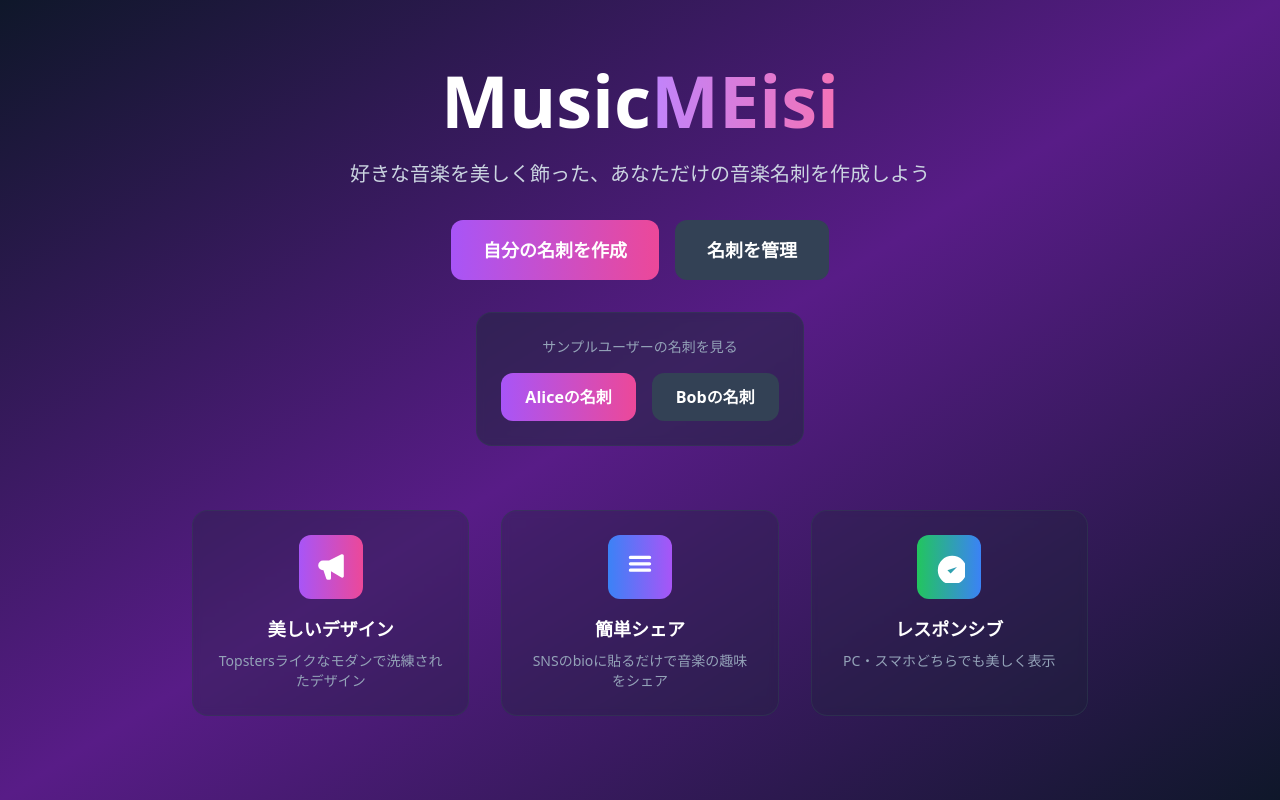
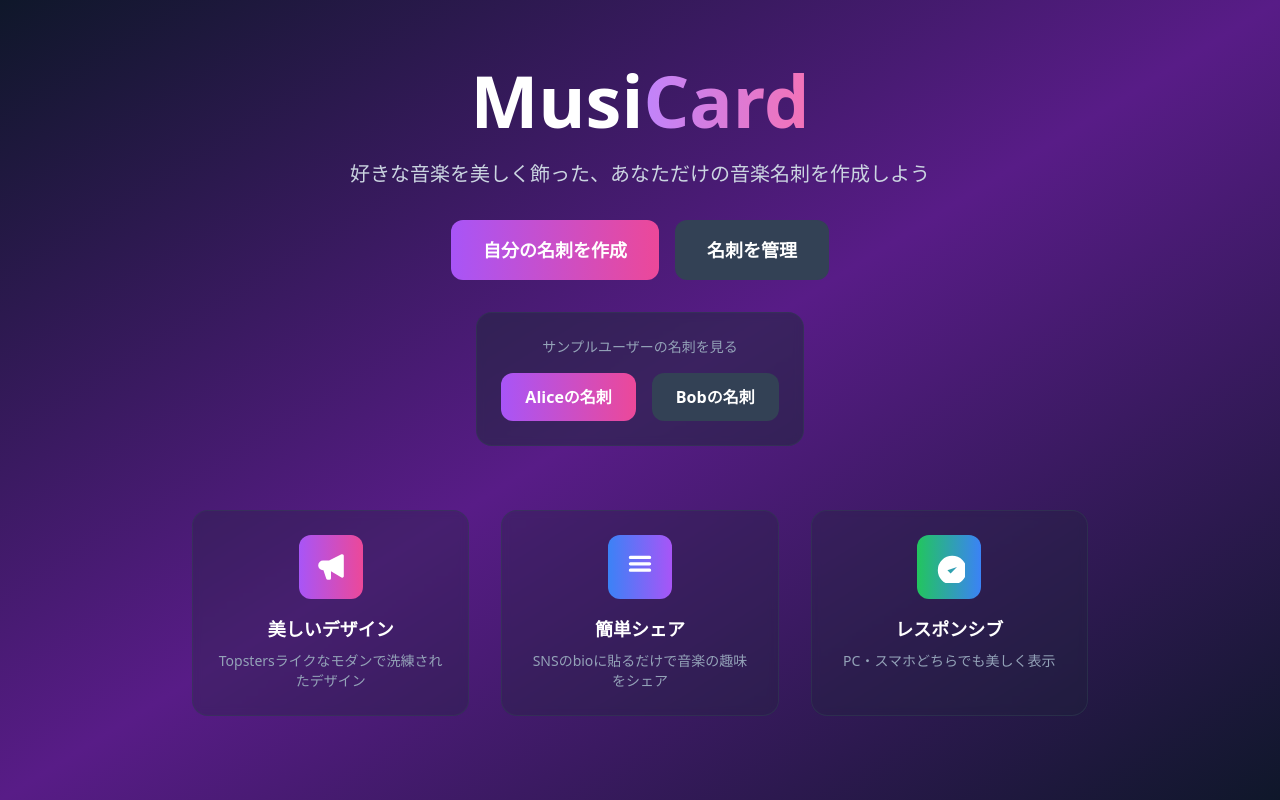
Before and after one commit to Natsuki-Endo-GMO/Musi-card, a React (Vite) app: page / in a window 1280 px wide. Built offline with nearby package versions, Linux system fonts and the light colour scheme; no server answers.

Commit message:
タイトル変更

```diff
--- a/src/pages/Home.tsx
+++ b/src/pages/Home.tsx
@@ -7,9 +7,9 @@ export default function Home() {
         {/* Hero Section */}
         <div className="text-center mb-16">
           <h1 className="text-7xl font-bold text-white mb-6">
-            Music
+            Musi
             <span className="text-transparent bg-clip-text bg-gradient-to-r from-purple-400 to-pink-400">
-              MEisi
+              Card
             </span>
           </h1>
           <p className="text-slate-300 text-xl mb-8 max-w-2xl mx-auto">
```
